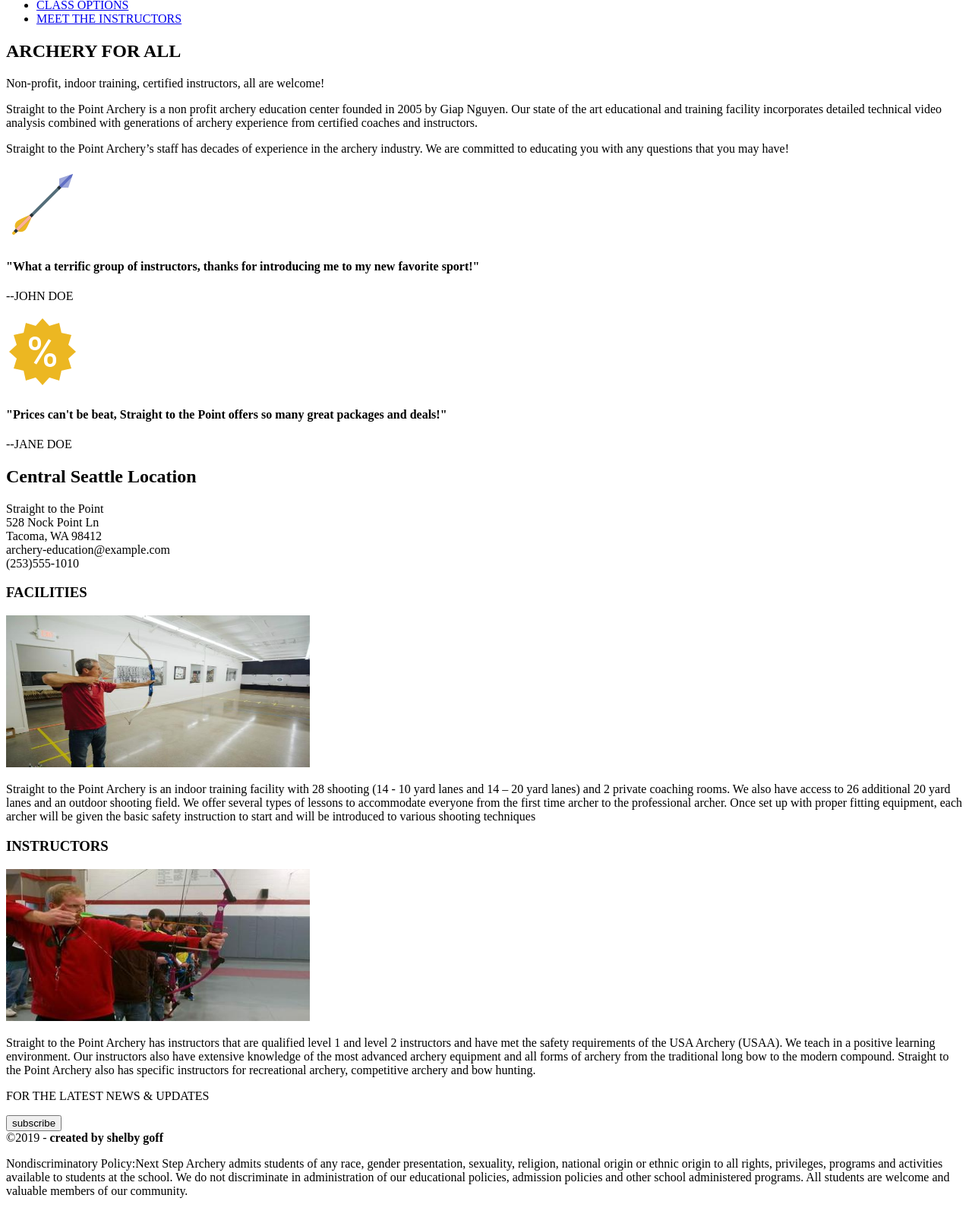
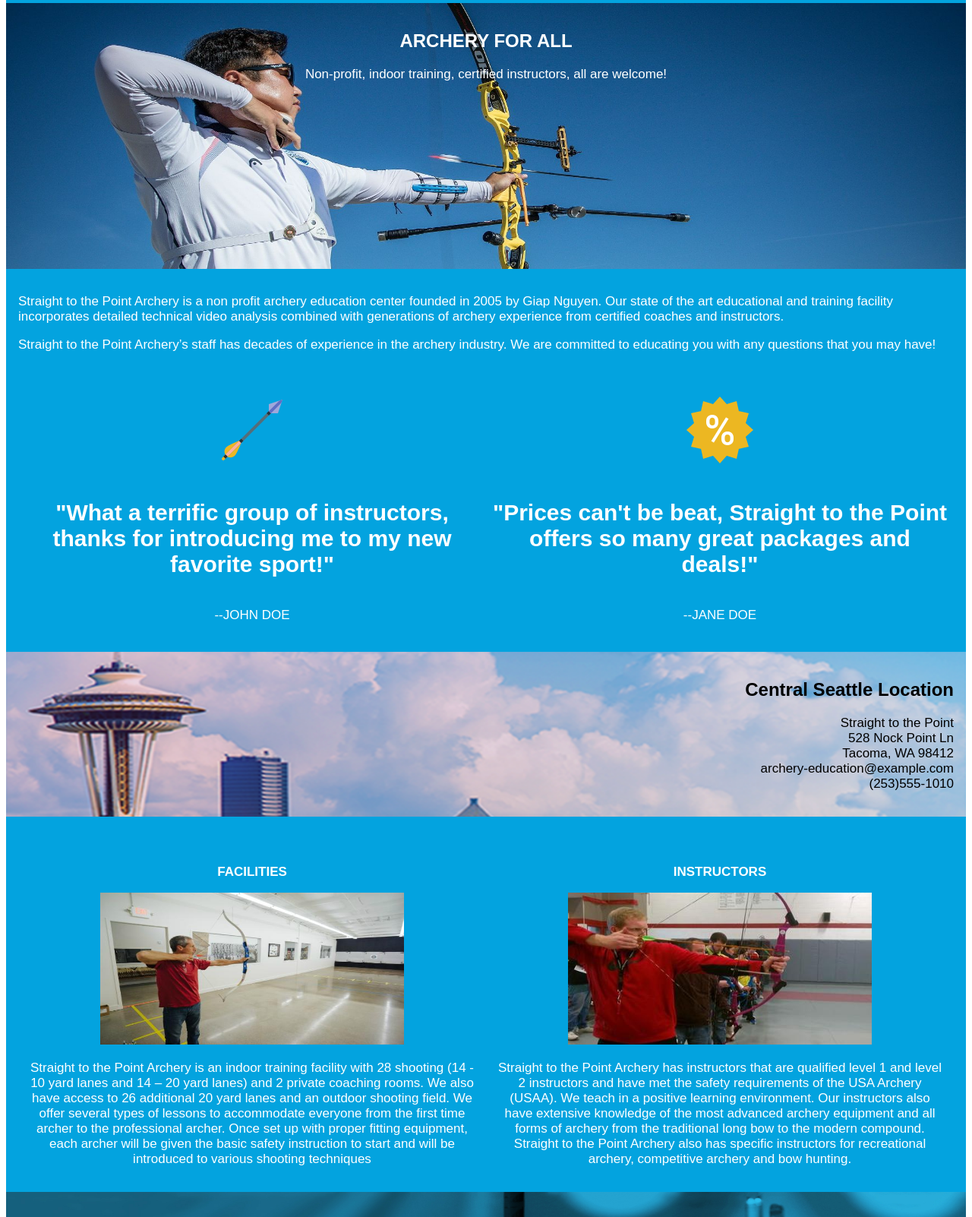
Before and after one commit to shelbygoff1/lesson-7, a plain HTML site: page index.html in a window 1280 px wide. Shown: the part 123-1725 px from the top of the page at 76% size. Drawn offline with Linux system fonts and the light colour scheme.

Commit message:
add files

```diff
--- /dev/null
+++ b/assets/styles/style.css
@@ -0,0 +1,239 @@
+* {
+  box-sizing: border-box;
+}
+
+p {
+  font-size: 17px;
+  font-family: "Arial", sans-serif;
+}
+
+h2 {
+  font-size: 24px;
+  font-family: "Arial Bold", sans-serif;
+}
+
+h3 {
+  font-size: 17px;
+  font-family: "Arial Bold", sans-serif;
+}
+
+h4 {
+  font-size: 30px;
+  font-family: "Arial", sans-serif;;
+}
+
+li {
+  font-size: 17px;
+  font-family: "Arial Bold", sans-serif;
+  text-align: right;
+}
+
+.grid-container > header {
+  padding: 1em;
+  color: white;
+}
+
+.grid-container > section {
+  padding: 1em;
+  color: white;
+}
+
+.grid-container > div {
+  padding: 1em;
+  color: white;
+}
+
+.grid-container > footer {
+  padding: 1em;
+  color: white;
+}
+
+.grid-container {
+  display: grid;
+  grid-template-columns: repeat(auto-fill, 1fr);
+  grid-auto-rows: minmax(100px, auto);
+  color: white;
+  gri
+}
+
+.grid-header {
+  grid-column: 1 / 4;
+  grid-row: 1;
+  background-color: #03a3df;
+}
+
+nav {
+	float: right;
+	width: 70%;
+	text-align: right;
+	padding-top: 25px;
+}
+header nav ul {
+	list-style: none;
+	float: right;
+  font-family: fantasy;
+  color: white;
+}
+
+ul#horizontal-list {
+	min-width: 696px;
+	list-style: none;
+	padding-top: 10px;
+	}
+
+ul#horizontal-list li {
+	display: inline;
+}
+
+a:link {
+    color: white;
+}
+a:active {
+    color: black;
+}
+a:visited {
+    color: white;
+}
+a:hover {
+    color: black;
+}
+
+.grid-hero {
+  grid-column: 1 / 4;
+  grid-row: 2;
+  background-image: url("../images/hero-image-archer.jpg");
+  background-color: #03a3df;
+  background-repeat: no-repeat;
+  background-size: 100% 350px;
+
+  height: 350px;
+  text-align: center;
+}
+
+.grid-hero h2, p {
+  color: white;
+}
+
+
+.grid-about {
+  grid-column: 1 / 4;
+  grid-row: 3;
+  background-color: #03a3df;
+}
+
+.grid-gallery {
+  grid-column: 1 / 4;
+  grid-row: 4;
+  background-color: #03a3df;
+}
+
+.column {
+  float: left;
+  width: 50%;
+  padding: 5px;
+  text-align: center;
+}
+
+.footer-column {
+	width: 50%;
+	text-align: center;
+	padding-top: 30px;
+	float: left;
+}
+
+.footer-column p {
+  padding-left: 15px;
+  padding-right: 15px;
+}
+
+.grid-location {
+  grid-column: 1 / 4;
+  grid-row: 5;
+  background-image: url("../images/seattle-skyline-1024x516.png");
+  background-repeat: no-repeat;
+  background-size: 100% 500px;
+  background-color: #03a3df;
+}
+
+.grid-location h2 {
+  text-align: right;
+  color: black;
+}
+
+.grid-location p {
+  text-align: right;
+  color: black;
+}
+
+.grid-article {
+  grid-column: 1 / 4;
+  grid-row: 6;
+  background-color: #03a3df;
+  color: white;
+  display: flex;
+  flex-wrap: wrap;
+}
+
+.grid-footer {
+  grid-column: 1 / 4;
+  grid-row: 7;
+  background-color: #03a3df;
+  background-image: url("../images/footerImage.jpg");
+  background-repeat: no-repeat;
+  background-size: 100% 250px;
+  height: 250px;
+}
+
+.grid-footer-instructors {
+  grid-column: 1 / 4;
+  grid-row: 6;
+  background-color: #03a3df;
+  background-image: url("../images/footerImage.jpg");
+  background-repeat: no-repeat;
+  background-size: 100% 250px;
+  height: 250px;
+}
+
+#small-words {
+  font-size: 10px;
+}
+
+button {
+  background-color: #444444;
+  border: 2px solid white;
+  color: white;
+  padding: 15px 32px;
+  text-align: center;
+  text-decoration: none;
+  display:inline-block;
+  font-size: 16px;
+}
+
+button:hover {
+  background-color: #ecb722;
+  color: black;
+}
+
+.grid-instructors {
+  grid-column: 1 / 4;
+  grid-row: auto;
+  color: black;
+  background-color: #03a3df;
+  display: flex;
+  justify-content: center;
+  flex-wrap: wrap;
+  text-align: center;
+}
+
+.instructors {
+  width: 32%;
+  border: solid black;
+  padding: 10px;
+  margin-left: 5px;
+  margin-right: 5px;
+}
+
+iframe {
+  display: block;
+  margin: 0 auto;
+}
--- a/index.html
+++ b/index.html
@@ -3,72 +3,71 @@
 <head>
   <meta charset="UTF-8">
   <title>Straight to the Point Archery</title>
+  <link rel="stylesheet" href="assets/styles/style.css">
 </head>
 
 <body>
 <!-- Main Container -->
-<div class="container">
+<div class="grid-container">
   <!-- Navigation -->
-  <header> <a href="index.html"><img src="assets/images/archeryAcademy-logo-color.png" height="75" alt="image of the company logo"></a>
+  <header class="grid-header"> <a href="index.html"><img src="assets/images/archeryAcademy-logo-white.png" height="75" alt="image of the company logo"></a>
     <nav>
-      <ul>
+      <ul id="horizontal-list">
         <li><a href="index.html">FACILITIES</a></li>
-        <li><a href="classes.html">CLASS OPTIONS</a></li>
+        <li><a href="#">CLASS OPTIONS</a></li>
         <li> <a href="instructors.html">MEET THE INSTRUCTORS</a></li>
       </ul>
     </nav>
   </header>
 
   <!-- Hero Section -->
-  <section>
+  <section class="grid-hero">
     <h2>ARCHERY FOR ALL</h2>
     <p>Non-profit, indoor training, certified instructors, all are welcome!</p>
   </section>
   <!-- About Section -->
-  <section>
+  <section class="grid-about">
     <p>Straight to the Point Archery is a non profit archery education center founded in 2005 by Giap Nguyen.  Our state of the art educational and training facility incorporates detailed technical video analysis combined with generations of archery experience from certified coaches and instructors.</p>
     <p>Straight to the Point Archery’s staff has decades of experience in the archery industry. We are committed to educating you with any questions that you may have!</p>
   </section>
   <!-- Stats Gallery Section -->
-  <div>
-    <div>
+  <div class="grid-gallery">
+    <div class="column">
       <img src="assets/icons/icons8-archers-arrow-96.png" width="96" height="96" alt="icon of an arrow"/>
 	     <h4>"What a terrific group of instructors, thanks for introducing me to my new favorite sport!"</h4>
        <p>--JOHN DOE</p>
     </div>
-    <div>
+    <div class="column">
       <img src="assets/icons/icons8-discount-96.png" width="96" height="96" alt="icon of disxount sticker tag"/>
       <h4>"Prices can't be beat, Straight to the Point offers so many great packages and deals!"</h4>
       <p>--JANE DOE</p>
     </div>
   </div>
   <!-- Parallax Section -->
-  <section>
+  <section class="grid-location">
     <h2>Central Seattle Location</h2>
     <p>Straight to the Point<br>528 Nock Point Ln<br>Tacoma, WA 98412<br>archery-education@example.com<br>(253)555-1010</p>
   </section>
   <!-- More Info Section -->
-  <footer>
-    <article>
+  <footer class="grid-article">
+    <article class="footer-column">
       <h3>FACILITIES</h3>
       <img src="assets/images/indoor-range.jpg" width="400" height="200" alt="image of an indoor archery range"/>
       <p>Straight to the Point Archery is an indoor training facility with  28 shooting (14 -  10 yard lanes and 14 – 20 yard lanes) and 2 private coaching rooms. We also have access to 26  additional  20 yard lanes  and an outdoor shooting field.  We offer several types of lessons to accommodate everyone from the first time archer to the professional archer. Once set up with proper fitting equipment, each archer will be given the basic safety instruction to start and will be introduced to various shooting techniques</p>
     </article>
-    <article>
+    <article class="footer-column">
       <h3>INSTRUCTORS</h3>
       <img src="assets/images/instructors.jpg" alt="generic image of random instructors" width="400" height="200"/>
       <p>Straight to the Point Archery has instructors that are qualified level 1 and level 2 instructors and have met the safety requirements of the USA Archery (USAA). We teach in a positive learning environment.  Our instructors also have extensive knowledge of the most advanced archery equipment and all forms of archery from the traditional long bow to the modern compound.  Straight to the Point Archery also has specific instructors for recreational archery, competitive archery and bow hunting.</p>
     </article>
   </footer>
   <!-- Footer Section -->
-  <section>
-    <p>FOR THE LATEST NEWS &amp; UPDATES</p>
-    <button>subscribe</button>
+  <section class="grid-footer">
+    <h2>FOR THE LATEST NEWS &amp; UPDATES</h2>
+    <button>SUBSCRIBE</button>
+    <br><p>&copy;2019 - <strong>created by shelby goff</strong></p>
+    <p id="small-words">Nondiscriminatory Policy: Next Step Archery admits students of any race, gender presentation, sexuality, religion, national origin or ethnic origin to all rights, privileges, programs and activities available to students at the school. We do not discriminate in administration of our educational policies, admission policies and other school administered programs. All students are welcome and valuable members of our community.</p>
   </section>
-  <!-- Copyrights Section -->
-  <div>&copy;2019 - <strong>created by shelby goff</strong>
-    <p>Nondiscriminatory Policy:Next Step Archery admits students of any race, gender presentation, sexuality, religion, national origin or ethnic origin to all rights, privileges, programs and activities available to students at the school. We do not discriminate in administration of our educational policies, admission policies and other school administered programs. All students are welcome and valuable members of our community.</p>
-  </div>
 </div>
 <!-- Main Container Ends -->
 </body>
```
Also changed, not shown: instructors.html (+17 -15 lines).
